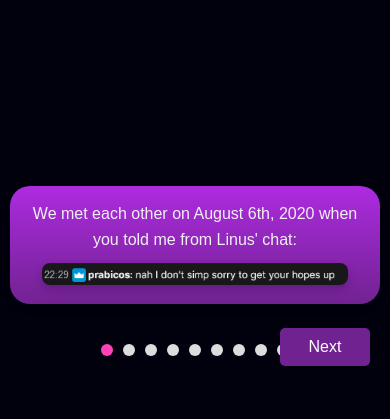
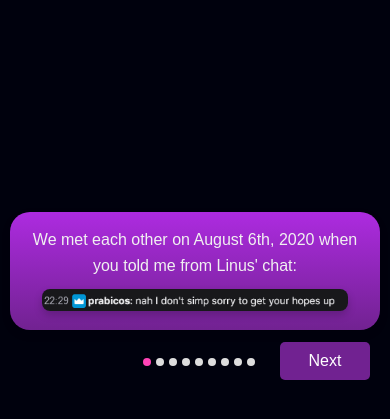
Before and after one commit to cv-eng/cv-eng.github.us, a website: page valentines.html in a window 390 px wide. Shown: the part 151-570 px from the top of the page. Drawn offline with Linux system fonts and the light colour scheme.

Commit message:
Some dot changes

```diff
--- a/css/valentines-page-style.css
+++ b/css/valentines-page-style.css
@@ -95,7 +95,11 @@ body {
     display: flex;
     justify-content: center;
     gap: 10px;
-    margin-top: 20px;
+    position: absolute;
+    bottom: -40px; /* Align with buttons */
+    left: 50%;
+    transform: translateX(-50%); /* Center horizontally */
+    z-index: 1; /* Ensure it's visible above other elements */
 }
 
 .dot {
@@ -119,9 +123,9 @@ body {
     justify-content: space-between;
     width: 100%;
     position: absolute;
-    bottom: 0;
+    bottom: -54px;
     padding: 0 20px;
-    left:0;
+    left: 0;
 }
 
 button {
@@ -177,4 +181,27 @@ button:focus {
     button {
         min-width: 90px; /* Adjust button width on smaller screens */
     }
+    /* .dot{
+        width: 5px;
+        height: 5px;
+    } */
+    .buttons{
+        bottom: -40px;
+    }
+    .dots-container{
+        bottom: -26px;
+        left: calc(50% + 4px);
+    }
 }
+
+@media (max-width: 440px) {
+    .dots-container{
+        bottom: -26px;
+        left: calc(50% + 4px);
+        gap: 5px
+    }
+    .dot{
+        width: 8px;
+        height: 8px;
+    }
+}
```
